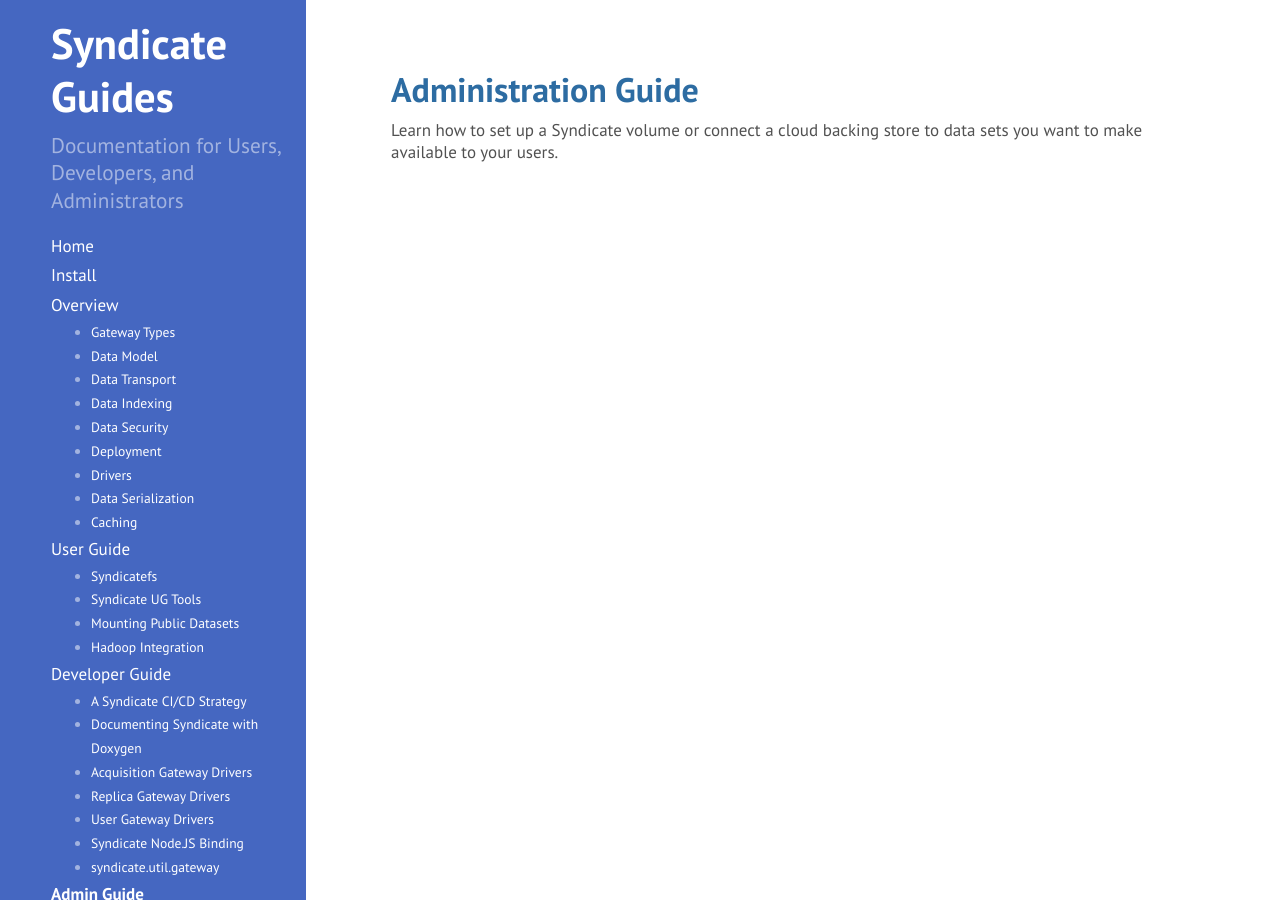
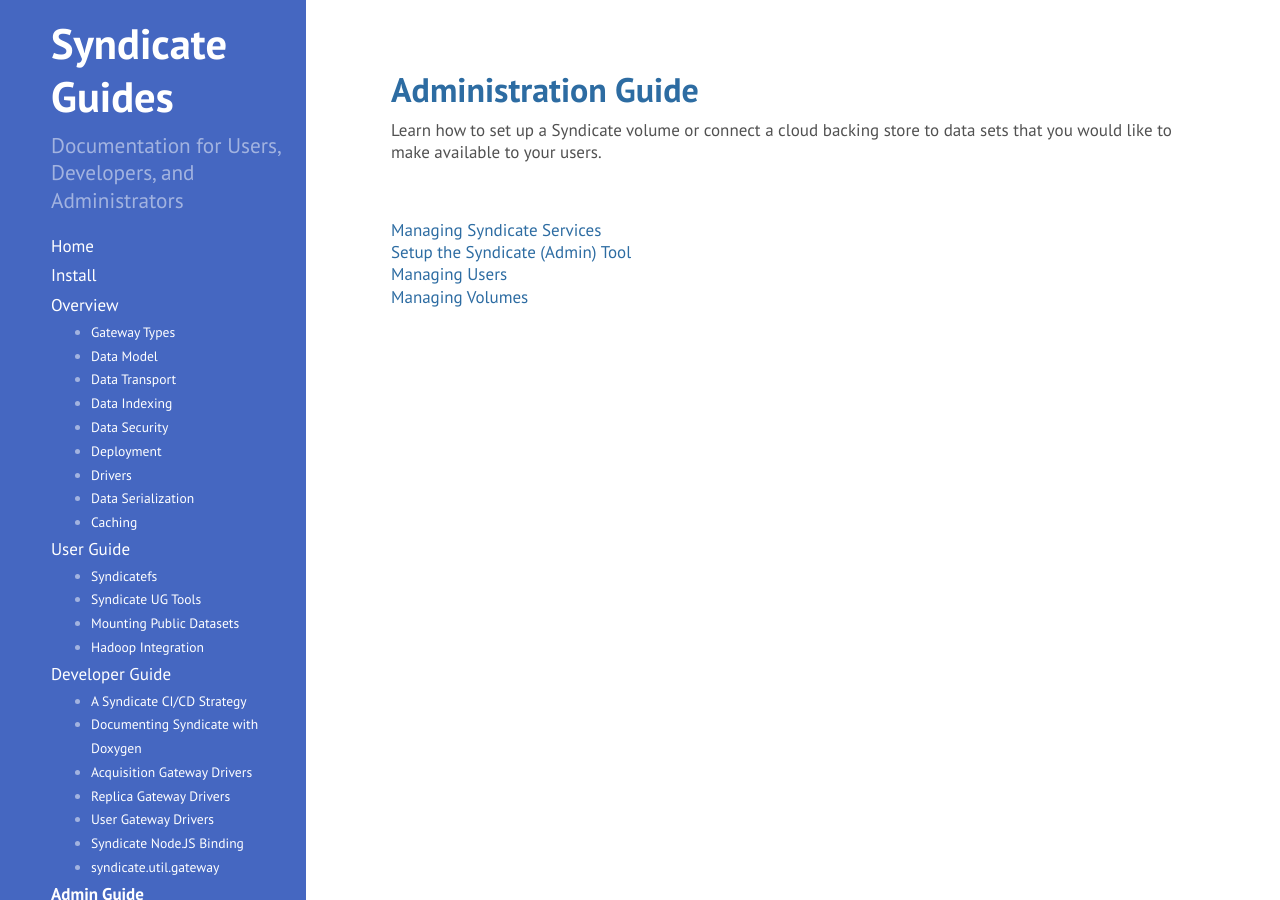
Before and after one commit to syndicate-storage/syndicate-storage.github.io, a Jekyll site: the page built from admin.md, in a window 1280 px wide. Built offline with Jekyll 4.4.1, drawn with Linux system fonts in a browser that asks for light colours.

Commit message:
Add links to the Admin guide

```diff
--- a/admin.md
+++ b/admin.md
@@ -3,4 +3,11 @@ layout: post
 title: Administration Guide
 ---
 
-Learn how to set up a Syndicate volume or connect a cloud backing store to data sets you want to make available to your users.
+Learn how to set up a Syndicate volume or connect a cloud backing store to data sets that you would like to make available to your users.
+
+<br>
+
+[Managing Syndicate Services](https://syndicate-storage.github.io/admin/services/)<br>
+[Setup the Syndicate (Admin) Tool](https://syndicate-storage.github.io/admin/setup/)<br>
+[Managing Users](https://syndicate-storage.github.io/admin/users/)<br>
+[Managing Volumes](https://syndicate-storage.github.io/admin/volumes/)<br>
```
